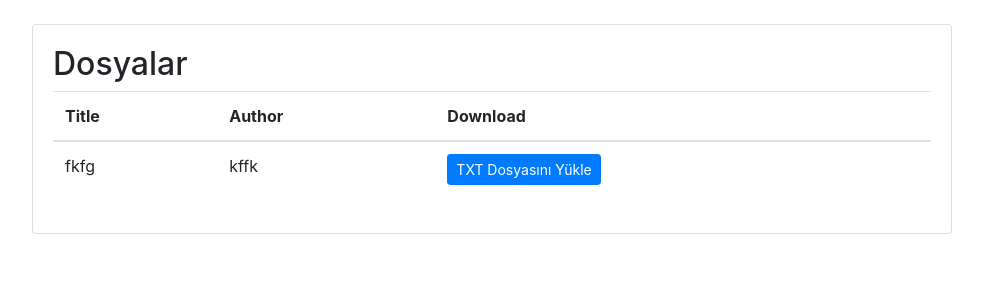
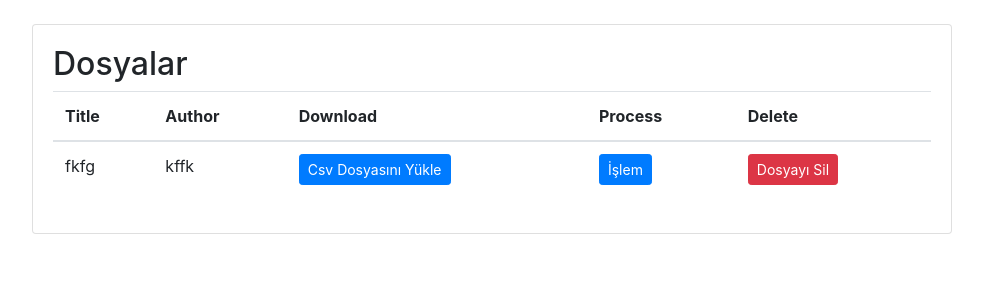
Before and after one commit to ardadenize/File-Upload-With-Django, a Django app: page /docs/txt in a window 1280 px wide. Shown: the part 222-522 px from the top of the page, without its empty margins (148-1131 px from the left). Run offline with Django 4.2, Linux system fonts and the light colour scheme; data comes from the database, SQL or seed files in the repository; some libraries are stand-ins or nearby versions.

Commit message:
Update doc_listTXT.html

```diff
--- a/pages_projesi/templates/doc_listTXT.html
+++ b/pages_projesi/templates/doc_listTXT.html
@@ -9,6 +9,8 @@
       <th>Title</th>
       <th>Author</th>
       <th>Download</th>
+      <th>Process</th>
+      <th>Delete</th>
      </tr>
     </thead>
     <tbody>
@@ -18,9 +20,22 @@
         <td>{{ doc.author }}</td>
         <td>
           <a href="{{ doc.txt.url }}" class="btn btn-primary btn-sm">
-            TXT Dosyasını Yükle
+            Csv Dosyasını Yükle
           </a>
         </td>
+        <td>
+          <form method="post" action="{% url 'process_txt' doc.pk %}">
+            {% csrf_token %}
+            <button type="submit" class="btn btn-primary btn-sm">İşlem</button>
+          </form>
+        </td>
+        <td>
+          <form method="post" action="{% url 'delete_txt' doc.pk %}">
+            {% csrf_token %}
+            <button type="submit" class="btn btn-danger btn-sm">Dosyayı Sil</button>
+          </form>
+        </td>
+
        </tr>
       {% endfor %}
     </tbody>
```
